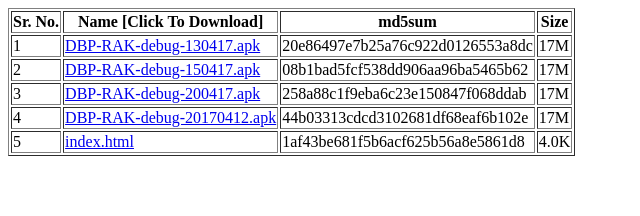
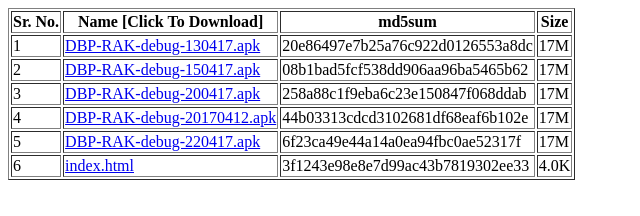
Before and after one commit to Rendyindo/release, a plain HTML site: page dbp/index.html in a window 1280 px wide. Shown: the whole page, without its empty margins (0-640 px from the left). Drawn offline with Linux system fonts and the light colour scheme.

Commit message:
Upload DBP

```diff
--- a/dbp/index.html
+++ b/dbp/index.html
@@ -45,8 +45,16 @@
 
   <tr>
   <td>5</td>
+  <td><a href="DBP-RAK-debug-220417.apk">DBP-RAK-debug-220417.apk</a>
+  <td>6f23ca49e44a14a0ea94fbc0ae52317f</td>
+  <td>17M</td>
+  </tr>
+
+
+  <tr>
+  <td>6</td>
   <td><a href="index.html">index.html</a>
-  <td>1af43be681f5b6acf625b56a8e5861d8</td>
+  <td>3f1243e98e8e7d99ac43b7819302ee33</td>
   <td>4.0K</td>
   </tr>
 
```
Also changed, not shown: 1 other file.
